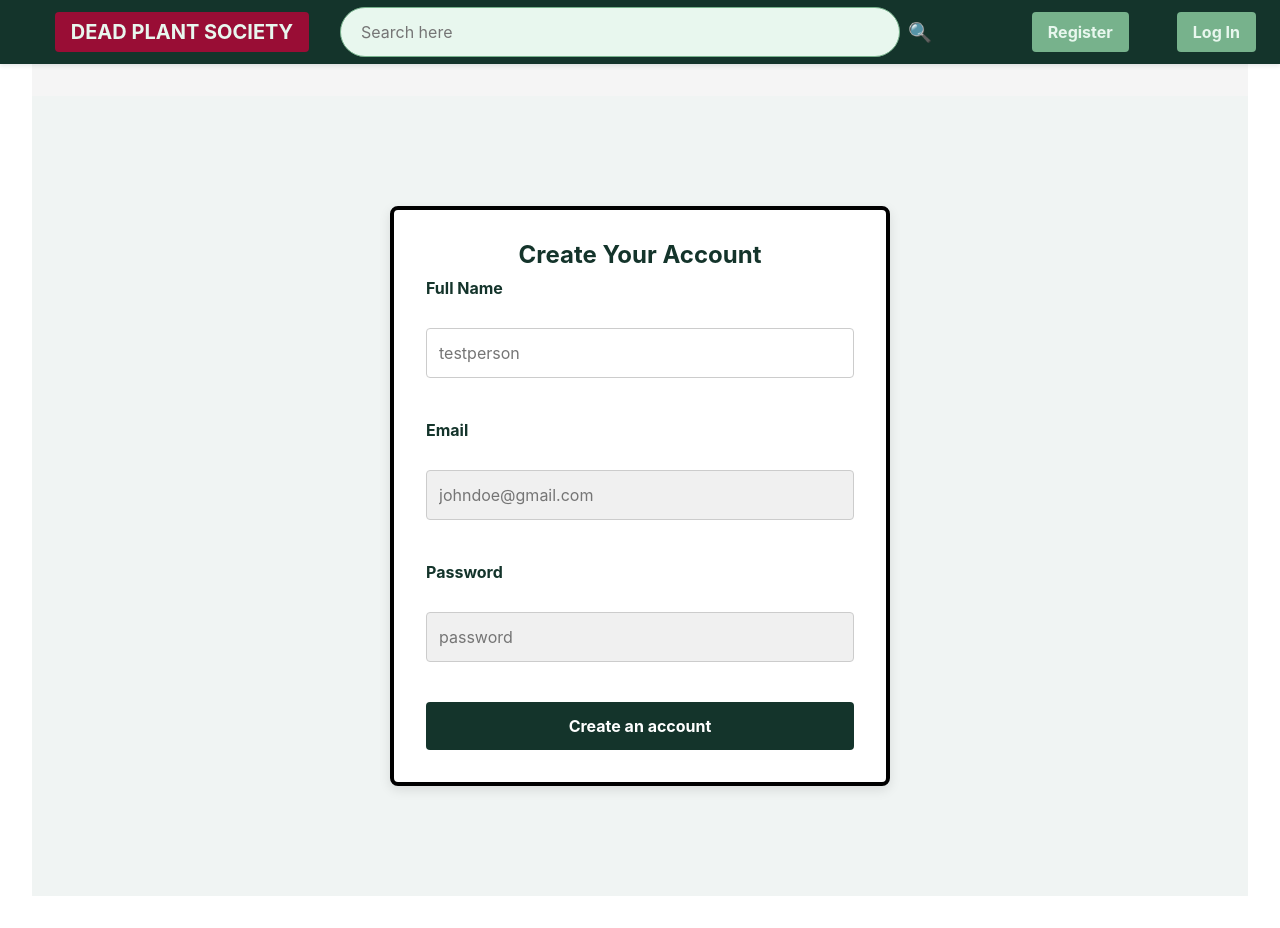
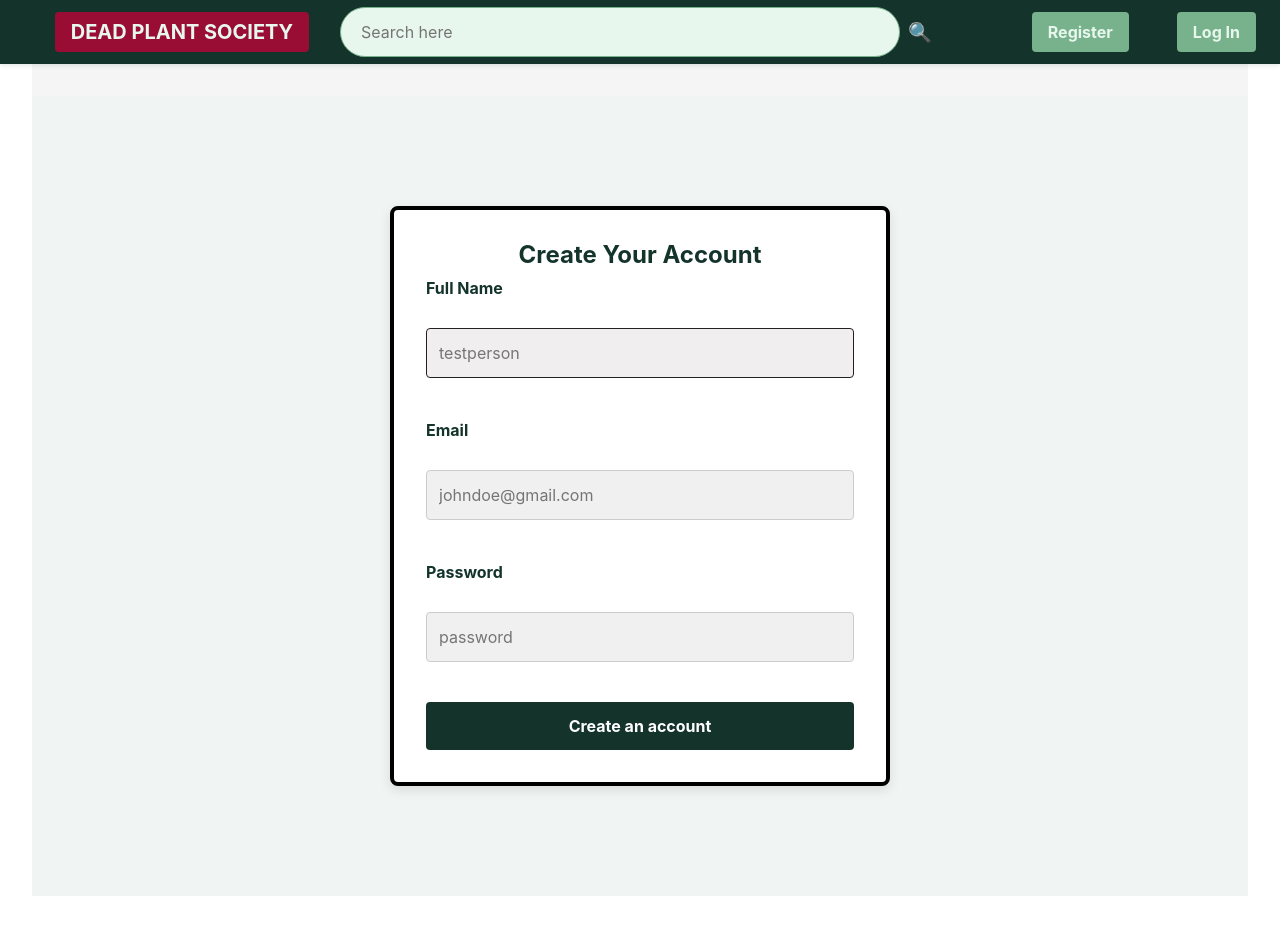
Before and after one commit to seherabachayo/dead-plant-society, a React (Vite) app in the folder client/: page /register in a window 1280 px wide. Built offline with nearby package versions, Linux system fonts and the light colour scheme.

Commit message:
more css changes with login and register

```diff
--- a/client/src/pages/Login.css
+++ b/client/src/pages/Login.css
@@ -45,7 +45,9 @@
     width: 100%;
     padding: 0.75rem;
     margin-bottom: 1rem;
-    border: 1px solid #ccc;
+    border: 1px solid #222020;
+    background-color: rgb(240, 238, 238);
+    color: #3f3c3c;
     border-radius: 4px;
     font-size: 1rem;
     box-sizing: border-box;
@@ -85,7 +87,7 @@
   }
 
   .auth-form-container > p:last-of-type {
-    margin: 1rem ;
+    margin: 1rem;
     font-weight: bold;
     color: #14342B;
   }
```
